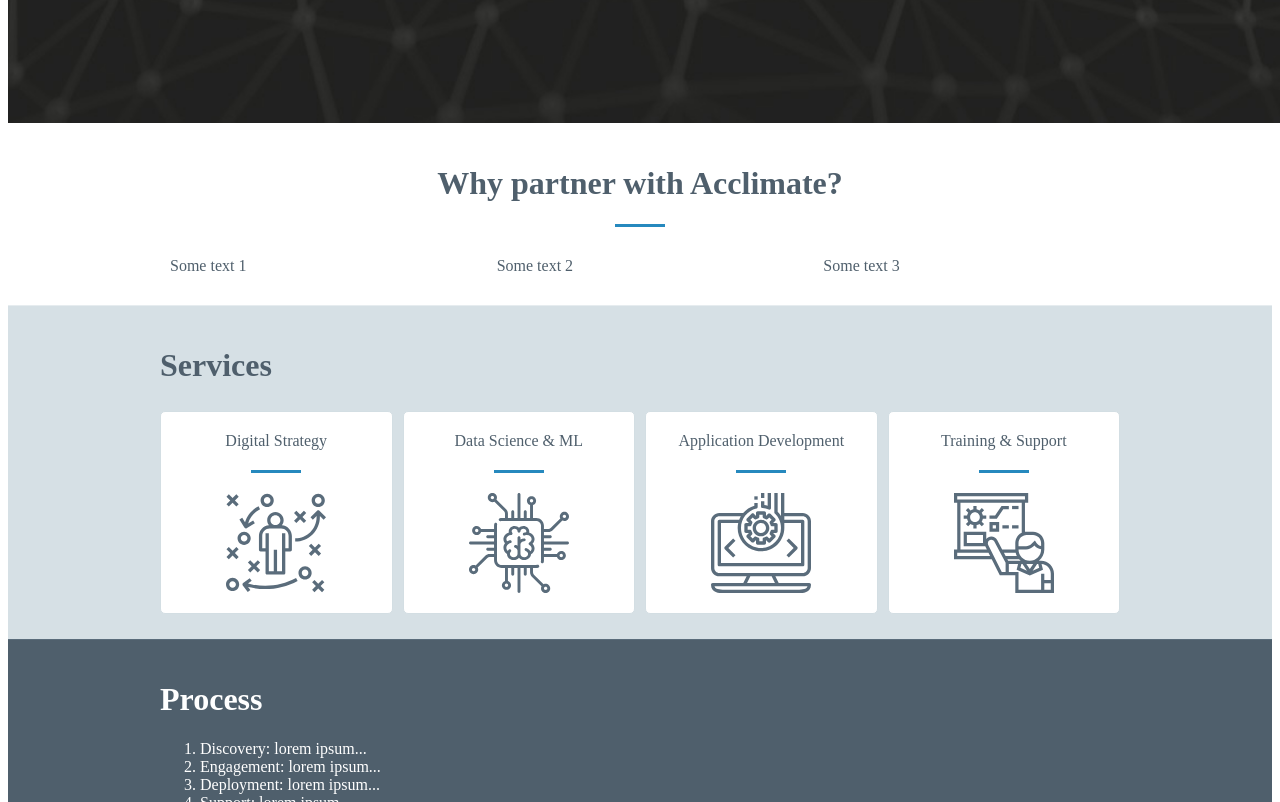
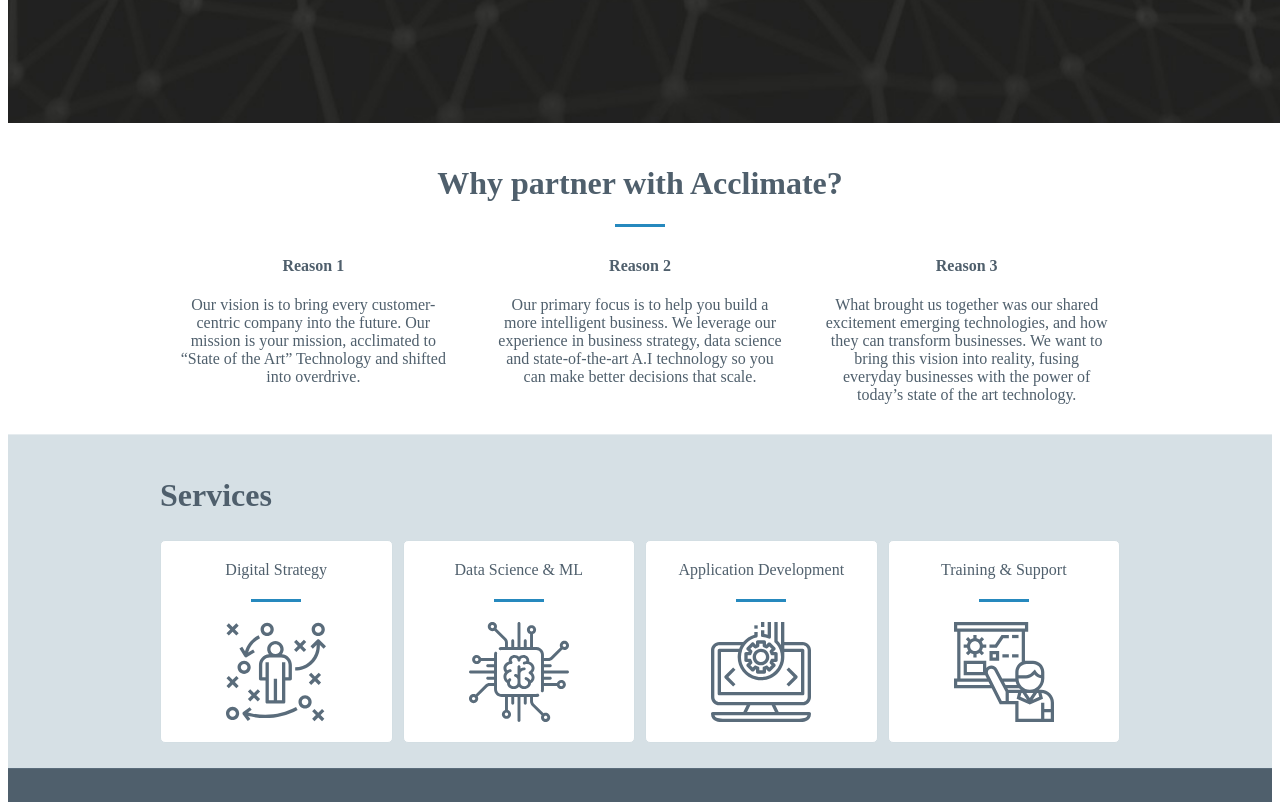
Before and after one commit to andwilson/acclimate.io, a Gatsby site: page / in a window 1280 px wide. Shown: the part 620-1422 px from the top of the page. Built offline with nearby package versions, Linux system fonts and the light colour scheme; Gatsby itself is replaced by a stand-in of ours.

Commit message:
Added placeholder content to the Why Acclimate section

```diff
--- a/src/pages/index.js
+++ b/src/pages/index.js
@@ -85,7 +85,7 @@
   }
 `;
 
-const HorizontalAccent = styled.div`
+const HorizontalAccent = styled.span`
   display: block;
   width: 50px;
   height: 3px;
@@ -99,13 +99,21 @@
   }
   > div {
     display: flex;
-
+    align-content: space-between;
+    flex-direction: column;
+    margin: 0 -10px;
+    @media (min-width: 650px) {
+      flex-direction: row;
+    }
     > div {
-      flex-grow: 1;
-      flex-basis: 0;
+      flex: 1;
       padding: 10px;
-      margin: 0 20px 0 0;
-      &:last-of-type {
+      margin: 0 10px;
+      text-align: center;
+      > h4 {
+        margin-top: 0;
+      }
+      p {
         margin: 0;
       }
     }
@@ -199,9 +207,32 @@
         <h1>Why partner with Acclimate?</h1>
         <HorizontalAccent />
         <div>
-          <div>Some text 1</div>
-          <div>Some text 2</div>
-          <div>Some text 3</div>
+          <div>
+            <h4>Reason 1</h4>
+            <p>
+              Our vision is to bring every customer-centric company into the
+              future. Our mission is your mission, acclimated to “State of the
+              Art” Technology and shifted into overdrive.
+            </p>
+          </div>
+          <div>
+            <h4>Reason 2</h4>
+            <p>
+              Our primary focus is to help you build a more intelligent
+              business. We leverage our experience in business strategy, data
+              science and state-of-the-art A.I technology so you can make better
+              decisions that scale.
+            </p>
+          </div>
+          <div>
+            <h4>Reason 3</h4>
+            <p>
+              What brought us together was our shared excitement emerging
+              technologies, and how they can transform businesses. We want to
+              bring this vision into reality, fusing everyday businesses with
+              the power of today’s state of the art technology.
+            </p>
+          </div>
         </div>
       </WhySection>
     </SectionWrapper>
```
